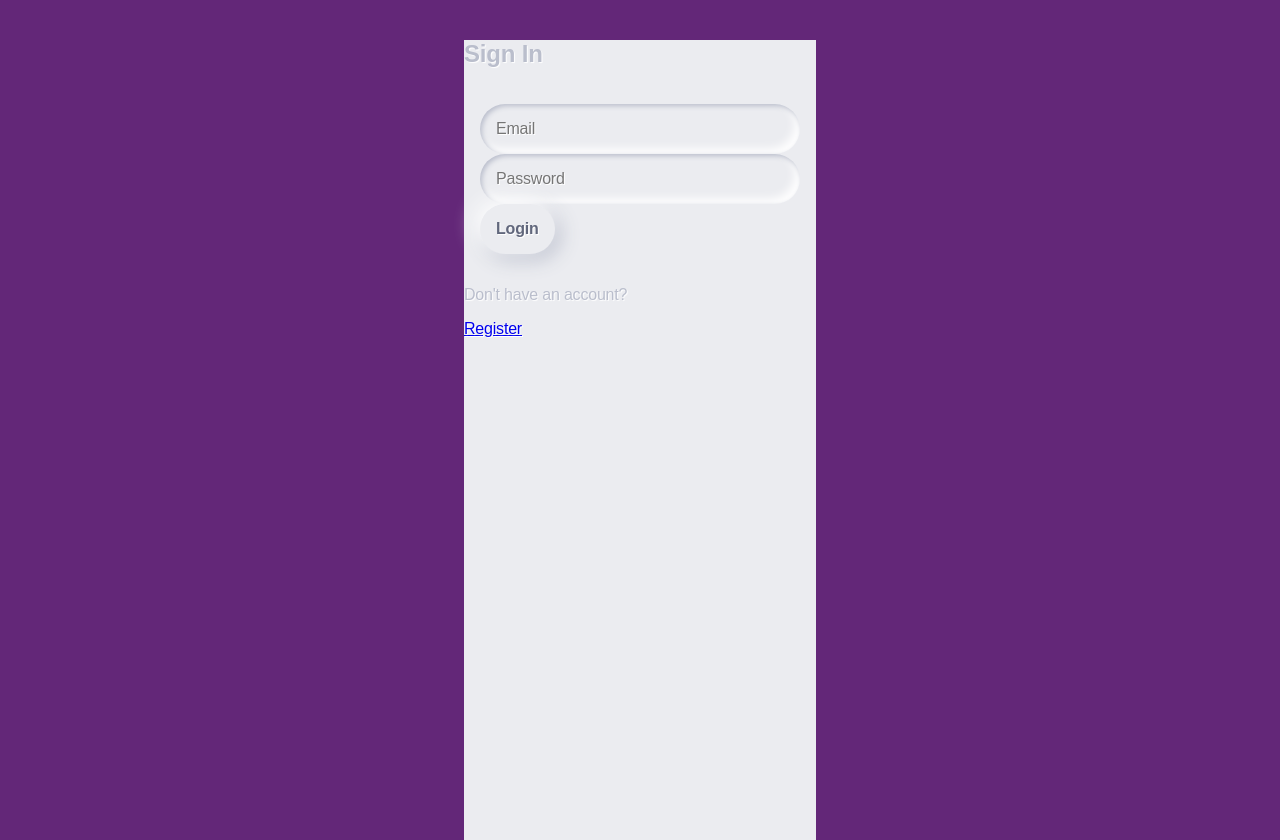
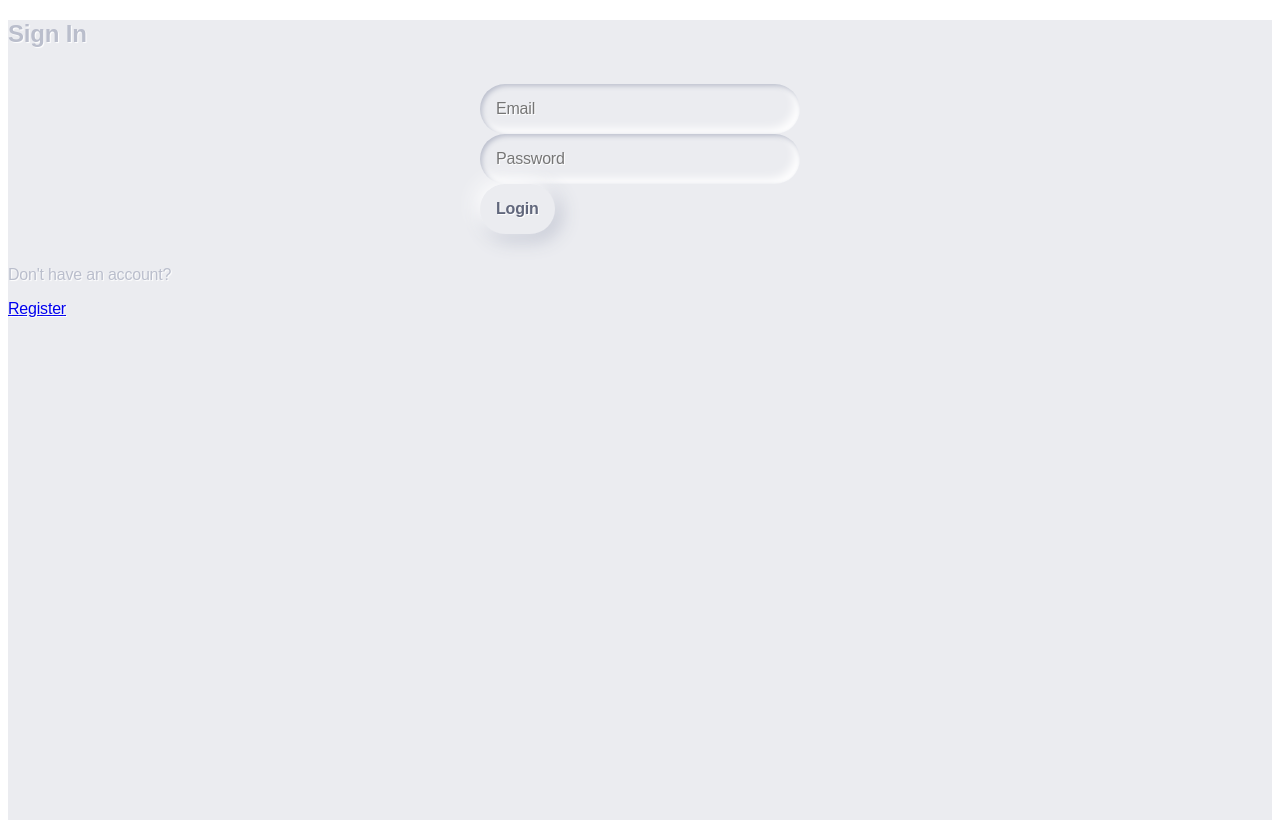
Before and after one commit to four4z/webject2, a React (Vite) app: page /signin in a window 1280 px wide. Built offline with nearby package versions, Linux system fonts and the light colour scheme.

Commit message:
try to fix css not finish

```diff
--- a/src/ProfileScreen.css
+++ b/src/ProfileScreen.css
@@ -1,4 +1,4 @@
-body {
+.profile-container {
     background: rgb(99, 39, 120);
     padding: 20px;
     display: flex;
@@ -100,3 +100,26 @@ body {
     background: #BA68C8;
     color: #fff;
 }
+
+/* New styles added below */
+
+@media screen and (max-width: 768px) {
+    .container {
+        flex-direction: column;
+    }
+
+    .profile-picture-section {
+        border-right: none;
+        padding-right: 0;
+    }
+
+    .profile-settings-section {
+        border-right: none;
+        padding-right: 0;
+        padding-left: 0;
+    }
+
+    .experience-section {
+        padding-left: 0;
+    }
+}
--- a/src/ProfileScreen.jsx
+++ b/src/ProfileScreen.jsx
@@ -20,6 +20,17 @@
 // };
 
 // export default ProfileScreen;
+
+
+
+
+
+
+
+
+
+
+
 
 
 
@@ -57,9 +68,9 @@ const ProfileScreen = () => {
   };
 
   return (
-    <div className="container rounded bg-white mt-5 mb-5">
+    <div className="profile-container container rounded bg-white mt-5 mb-5">
       <div className="row">
-        <div className="col-md-3 border-right">
+        <div className="col-md-3 border-right profile-picture-section">
           <div className="d-flex flex-column align-items-center text-center p-3 py-5">
             <img
               className="rounded-circle mt-5"
@@ -72,7 +83,7 @@ const ProfileScreen = () => {
             <span> </span>
           </div>
         </div>
-        <div className="col-md-5 border-right">
+        <div className="col-md-5 border-right profile-settings-section">
           <div className="p-3 py-5">
             <div className="d-flex justify-content-between align-items-center mb-3">
               <h4 className="text-right">Profile Settings</h4>
@@ -113,7 +124,6 @@ const ProfileScreen = () => {
                   onChange={handleChange}
                 />
               </div>
-
               {/* <div className="col-md-12">
                 <label className="labels">Address Line 1</label>
                 <input
@@ -169,7 +179,6 @@ const ProfileScreen = () => {
                   onChange={handleChange}
                 />
               </div> */}
-
               <div className="col-md-12">
                 <label className="labels">Email ID</label>
                 <input
@@ -181,7 +190,6 @@ const ProfileScreen = () => {
                   onChange={handleChange}
                 />
               </div>
-
               {/* <div className="col-md-12">
                 <label className="labels">Education</label>
                 <input
@@ -217,7 +225,6 @@ const ProfileScreen = () => {
                   onChange={handleChange}
                 />
               </div> */}
-
             </div>
             <div className="mt-5 text-center">
               <button className="btn btn-primary profile-button" type="button" onClick={handleSubmit}>
@@ -226,11 +233,11 @@ const ProfileScreen = () => {
             </div>
           </div>
         </div>
-        {/* <div className="col-md-4">
+        {/* <div className="col-md-4 experience-section">
           <div className="p-3 py-5">
             <div className="d-flex justify-content-between align-items-center experience">
               <span>Edit Experience</span>
-              <span className="border px-3 p-1 add-experience">
+              <span className="border px-3 p-1 add-experience add-experience-btn">
                 <i className="fa fa-plus"></i>&nbsp;Experience
               </span>
             </div>
--- a/src/RegisterScreen.jsx
+++ b/src/RegisterScreen.jsx
@@ -43,7 +43,7 @@ const RegisterScreen = () => {
   };
 
   return (
-    <div className={styles['register-screen']}> {/* Apply CSS module class */}
+    <div className={styles['register-screen-container']}> {/* Apply CSS module class */}
       <h2>Register</h2>
       <form onSubmit={handleRegisterSubmit}>
         <input
--- a/src/RegisterScreen.module.css
+++ b/src/RegisterScreen.module.css
@@ -1,8 +1,6 @@
-/* RegisterScreen.css */
-
 /* RegisterScreen.module.css */
 
-.register-screen {
+.register-screen-container {
   --ruler: 16px;
   --color-red: #AE1100;
   --color-bg: #EBECF0;
@@ -19,20 +17,19 @@
 
 /* Add more styles as needed */
 
-body, html {
-  margin: 0;
-  padding: 0;
-  background-color: var(--color-bg);
-  height: 100vh;
-  }
-
-  body, p, input, select, textarea, button {
+.register-screen-container,
+p,
+input,
+select,
+textarea,
+button {
   font-family: 'Montserrat', sans-serif;
   letter-spacing: -0.2px;
   font-size: var(--ruler);
 }
 
-  div, p {
+div,
+p {
   color: var(--color-shadow);
   text-shadow: 1px 1px 1px var(--color-white);
 }
--- a/src/SignInScreen.jsx
+++ b/src/SignInScreen.jsx
@@ -13,7 +13,7 @@ const SignInScreen = () => {
   };
 
   return (
-    <div className={styles['register-screen']}>
+    <div className={styles['register-screen-container']}>
       <h2>Sign In</h2>
       <form onSubmit={handleLoginSubmit}>
         <input type="email" placeholder="Email" required />
--- a/src/style.css
+++ /dev/null
@@ -1,52 +0,0 @@
-body {
-    font-family: Arial, sans-serif;
-    margin: 0;
-    padding: 0;
-    box-sizing: border-box;
-    background-color: #f5f5f5;
-  }
-
-  .welcome-screen, .signin-screen, .register-screen, .fridge-screen, .profile-screen {
-    display: flex;
-    flex-direction: column;
-    align-items: center;
-    justify-content: center;
-    height: 100vh;
-  }
-
-  .welcome-container, .register-screen form, .signin-screen form, .add-item, .fridge-items, .profile-container {
-    background: white;
-    padding: 20px;
-    border-radius: 10px;
-    box-shadow: 0 2px 10px rgba(0, 0, 0, 0.1);
-    text-align: center;
-  }
-
-  input, button {
-    display: block;
-    width: 100%;
-    margin: 10px 0;
-    padding: 10px;
-    border: 1px solid #ccc;
-    border-radius: 5px;
-  }
-
-  button {
-    background-color: #ff6347;
-    color: white;
-    border: none;
-    cursor: pointer;
-  }
-
-  button:hover {
-    background-color: #ff4500;
-  }
-
-  .fridge-item {
-    background: #f9f9f9;
-    margin: 10px 0;
-    padding: 10px;
-    border-radius: 5px;
-    box-shadow: 0 1px 5px rgba(0, 0, 0, 0.1);
-    text-align: center;
-  }
```
Lines whose indentation alone changed are shown as unchanged.
